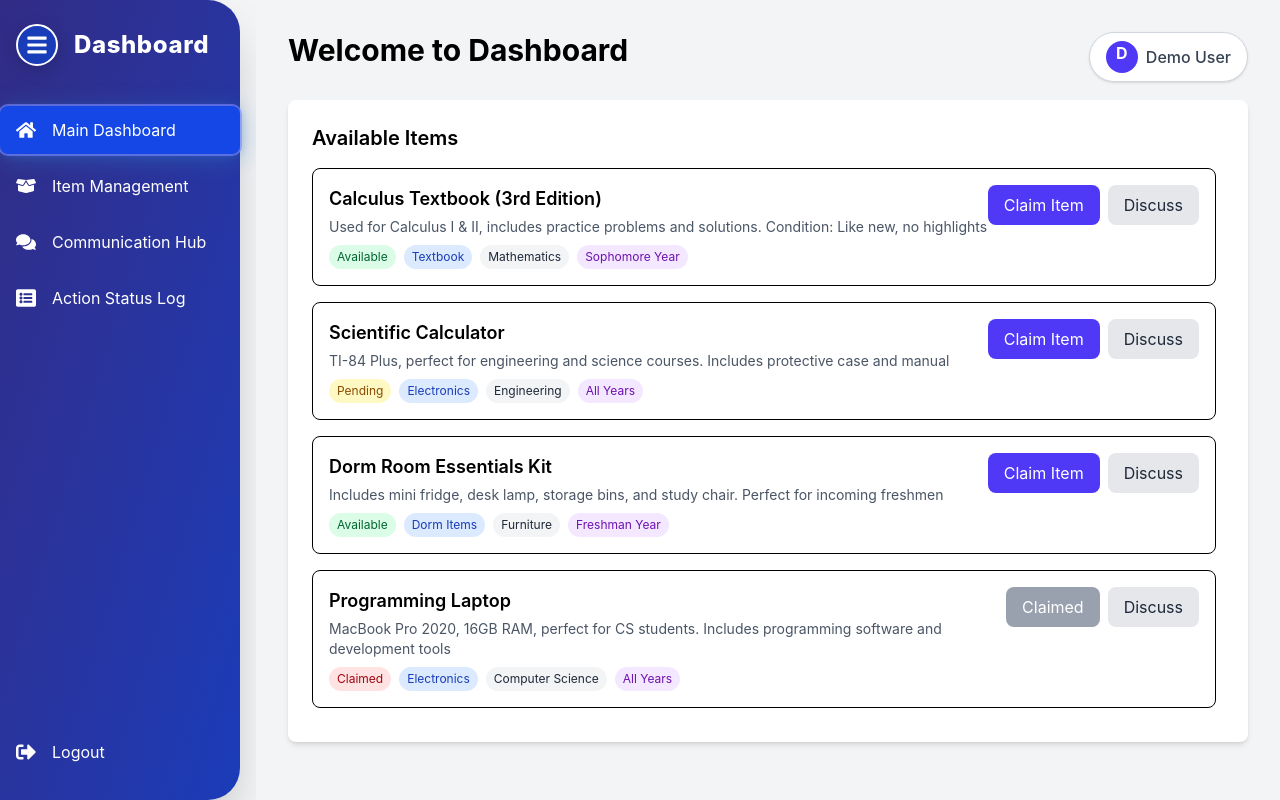
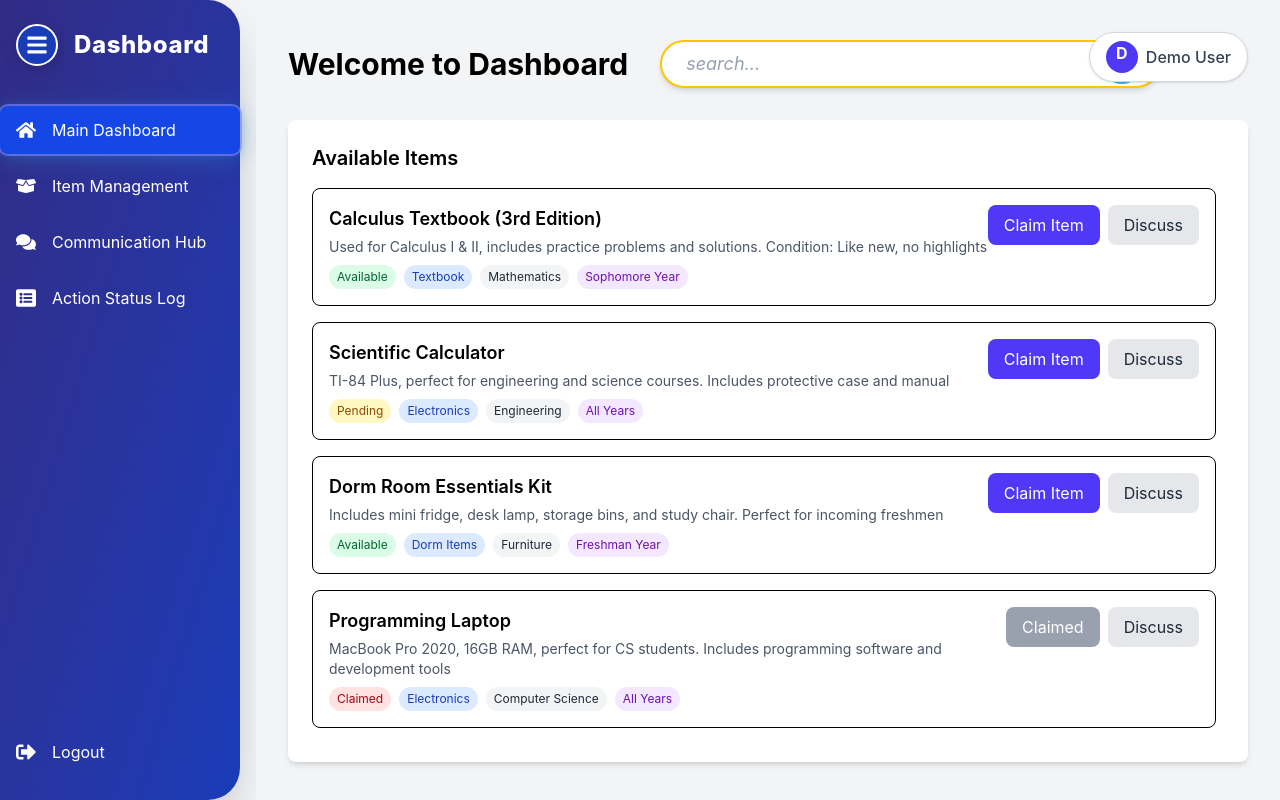
Before and after one commit to asish191/lost-2-cause, a Next.js app: page /dashboard in a window 1280 px wide. Built offline with nearby package versions, Linux system fonts and the light colour scheme.

Commit message:
Added Searchbar

```diff
--- a/src/components/forms/DashboardForm.tsx
+++ b/src/components/forms/DashboardForm.tsx
@@ -3,6 +3,7 @@ import { useState, useEffect } from "react";
 import { useRouter } from "next/navigation";
 import Link from "next/link";
 import { FaHome, FaBoxOpen, FaComments, FaListAlt, FaSignOutAlt, FaBars } from "react-icons/fa";
+import { MdSearch } from "react-icons/md";
 import Sidebar from "@/components/common/Sidebar";
 import { dashboardItems } from '@/constants/items';
 import { useSidebar } from "@/components/common/SidebarContext";
@@ -46,12 +47,44 @@ export default function DashboardForm() {
   const { sidebarOpen, setSidebarOpen } = useSidebar();
   // State for active menu in sidebar
   const [activeMenu, setActiveMenu] = useState('dashboard');
+  const [searchQuery, setSearchQuery] = useState("");
+  const [showSuggestions, setShowSuggestions] = useState(false);
+  const [suggestions, setSuggestions] = useState<Array<string>>([]);
   const router = useRouter();
 
   // Handle logout action
   const handleLogout = () => {
     router.push("/");
   };
+
+  // Filtered items based on search
+  const filteredItems = dashboardItems.filter(item =>
+    item.title.toLowerCase().includes(searchQuery.toLowerCase()) ||
+    item.description.toLowerCase().includes(searchQuery.toLowerCase()) ||
+    item.tags.some(tag => tag.label.toLowerCase().includes(searchQuery.toLowerCase()))
+  );
+
+  // Suggestions logic
+  useEffect(() => {
+    if (searchQuery.trim() === "") {
+      setSuggestions([]);
+      return;
+    }
+    const matches = dashboardItems.filter(item =>
+      item.title.toLowerCase().includes(searchQuery.toLowerCase())
+    ).map(item => item.title);
+    setSuggestions(matches.slice(0, 5));
+  }, [searchQuery]);
+
+  // Handle suggestion click
+  const handleSuggestionClick = (suggestion: string) => {
+    setSearchQuery(suggestion);
+    setShowSuggestions(false);
+  };
+
+  // Handle input focus/blur
+  const handleFocus = () => setShowSuggestions(true);
+  const handleBlur = () => setTimeout(() => setShowSuggestions(false), 100);
 
   return (
     <div className="flex min-h-screen bg-gray-100">
@@ -65,6 +98,42 @@ export default function DashboardForm() {
       />
       {/* Main dashboard content */}
       <main className={`flex-1 p-8 bg-gray-100 min-h-screen relative ${sidebarOpen ? "ml-64" : "ml-20"} transition-all duration-300`}>
+        {/* Heading and Search Bar in a Row */}
+        <div className="flex flex-row items-center mb-8 mt-2 w-full gap-8">
+          <h1 className="text-3xl font-bold whitespace-nowrap flex-shrink-0">Welcome to Dashboard</h1>
+          <div className="relative max-w-xl w-full" style={{ maxWidth: '500px' }}>
+            <div className="flex items-center bg-white border-2 border-yellow-400 rounded-full shadow-md px-4 py-2 focus-within:ring-2 focus-within:ring-yellow-300 transition-all" style={{height: 48}}>
+              <input
+                type="text"
+                className="flex-1 bg-transparent outline-none text-gray-800 placeholder-gray-400 text-lg px-2"
+                placeholder="search..."
+                value={searchQuery}
+                onChange={e => setSearchQuery(e.target.value)}
+                onFocus={handleFocus}
+                onBlur={handleBlur}
+                style={{fontStyle: 'italic'}}
+                aria-label="Search items"
+              />
+              <button className="ml-2 bg-blue-400 hover:bg-blue-500 transition-colors rounded-full p-2 flex items-center justify-center" style={{width: 40, height: 40}}>
+                <MdSearch className="text-white text-2xl" />
+              </button>
+            </div>
+            {/* Suggestions Dropdown */}
+            {showSuggestions && suggestions.length > 0 && (
+              <ul className="absolute left-0 right-0 bg-white border border-gray-200 rounded-b-lg shadow-lg z-20 mt-1 max-h-48 overflow-y-auto">
+                {suggestions.map((suggestion, idx) => (
+                  <li
+                    key={idx}
+                    className="px-4 py-2 cursor-pointer hover:bg-yellow-100 text-gray-800"
+                    onMouseDown={() => handleSuggestionClick(suggestion)}
+                  >
+                    {suggestion}
+                  </li>
+                ))}
+              </ul>
+            )}
+          </div>
+        </div>
         {/* User info button */}
         <div className="fixed right-8 top-8 z-10">
           <button className="flex items-center gap-2 bg-white border border-gray-300 shadow px-4 py-2 rounded-full font-medium text-gray-700 hover:bg-gray-50 transition">
@@ -72,16 +141,13 @@ export default function DashboardForm() {
             <span>Demo User</span>
           </button>
         </div>
-        <div className="mb-8">
-          <h1 className="text-3xl font-bold mb-4">Welcome to Dashboard</h1>
-        </div>
         <div className="grid grid-cols-1 gap-6">
           {/* Items List Section */}
           <div className="bg-white rounded-lg shadow-md p-6">
             <h2 className="text-xl font-semibold mb-4">Available Items</h2>
             {/* Render each item as an ItemCard */}
             <div className="space-y-4 max-h-[calc(100vh-250px)] overflow-y-auto pr-2 custom-scrollbar">
-              {dashboardItems.map((item) => (
+              {filteredItems.length > 0 ? filteredItems.map((item) => (
                 <ItemCard
                   key={item.title}
                   title={item.title}
@@ -106,7 +172,9 @@ export default function DashboardForm() {
                     </>
                   }
                 />
-              ))}
+              )) : (
+                <div className="text-center text-gray-500 py-8 text-lg">No items found.</div>
+              )}
             </div>
           </div>
         </div>
```
